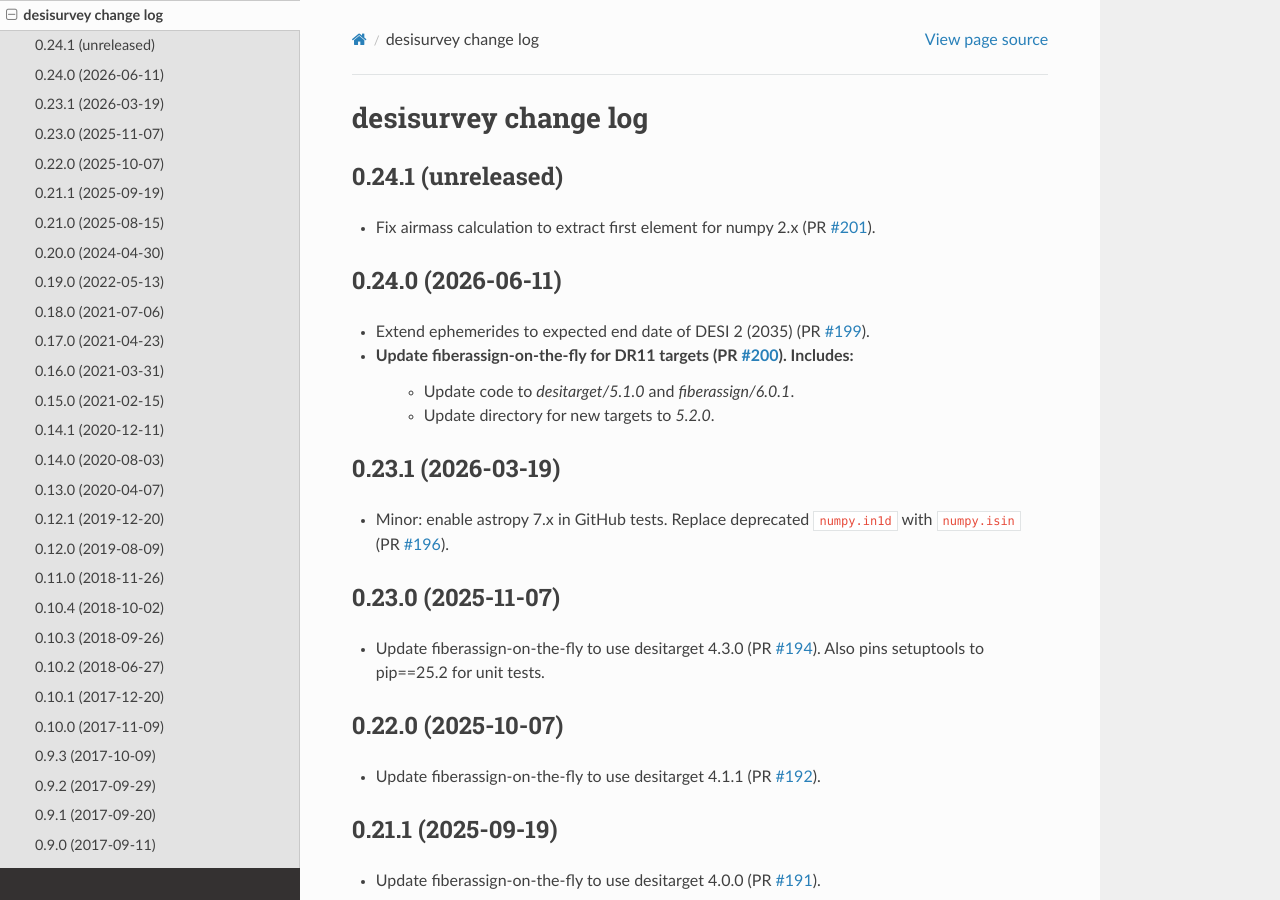
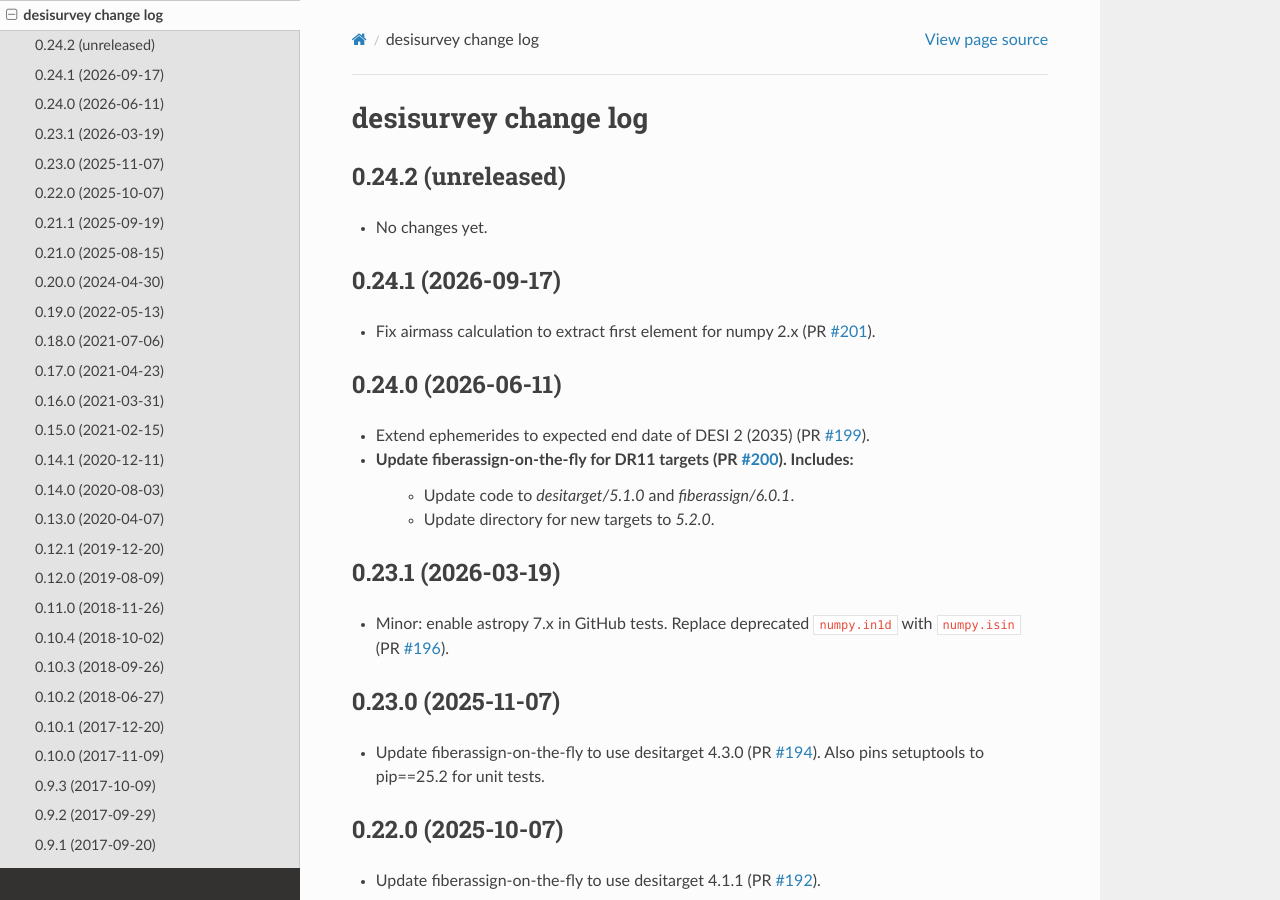
Before and after one commit to desihub/desisurvey, a Sphinx documentation site: the page built from doc/changes.rst, in a window 1280 px wide and 900 px high. Built offline with Sphinx 7.4.7 and the Read the Docs theme 3.1.0, drawn with Linux system fonts in a browser that asks for light colours.

Commit message:
update release notes and version for desisurvey/0.24.1

```diff
--- a/doc/changes.rst
+++ b/doc/changes.rst
@@ -2,7 +2,12 @@
 desisurvey change log
 =====================
 
-0.24.1 (unreleased)
+0.24.2 (unreleased)
+-------------------
+
+* No changes yet.
+
+0.24.1 (2026-09-17)
 -------------------
 
 * Fix airmass calculation to extract first element for numpy 2.x (PR `#201`_).
--- a/py/desisurvey/_version.py
+++ b/py/desisurvey/_version.py
@@ -1 +1 @@
-__version__ = '0.24.0.post1288'
+__version__ = '0.24.1'
```
